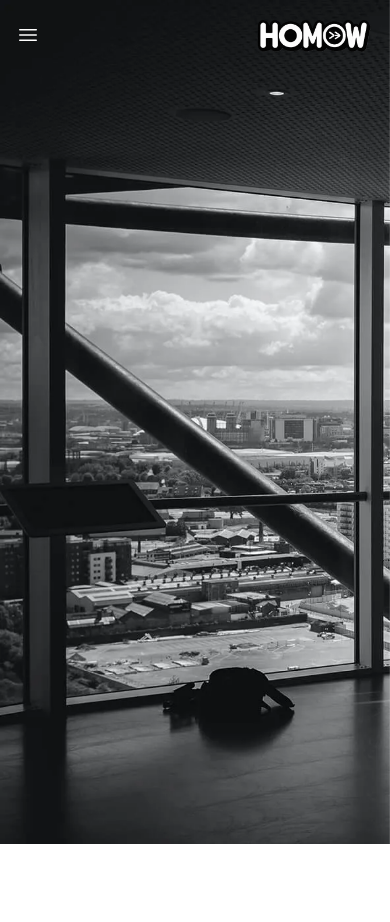
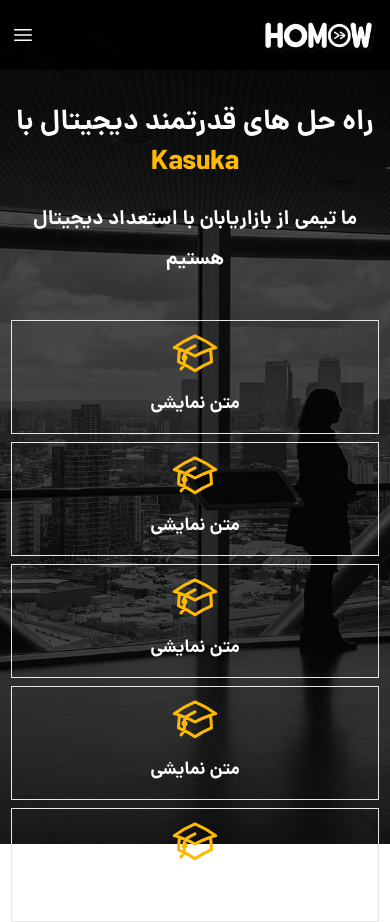
Before and after one commit to homow/kasuka, a React (Vite) app: page / in a window 390 px wide. Before the commit the page ends 844 px from the top, so only its background shows below. Built offline with nearby package versions, Linux system fonts and the light colour scheme.

Commit message:
completed Header template and responsive

```diff
--- a/src/css/style.css
+++ b/src/css/style.css
@@ -2,6 +2,10 @@
 @import "tailwindcss";
 
 @theme {
+    /* break-points */
+    --breakpoint-xs: 24rem;
+    --breakpoint-sm: 36rem;
+
     /* fonts */
     --font-dana-lt: "dana light", sans-serif;
     --font-dana-rg: "dana regular", sans-serif;
@@ -16,7 +20,19 @@
 }
 
 @utility container {
-    @apply max-w-[96%] md:max-w-[92%] mx-auto px-2 2xl:max-w-376;
+    @apply mx-auto px-2;
+}
+
+@layer base {
+    h1 {
+        @apply font-dana-bl text-[1.75rem] leading-10 lg:text-5xl lg:leading-16;
+    }
+    h2 {
+        @apply font-dana-bl text-xl leading-10 lg:text-2xl lg:leading-13;
+    }
+    h3 {
+        @apply font-dana-bl text-lg leading-10 lg:text-xl lg:leading-12;
+    }
 }
 
 /*@utility components {*/
--- a/src/jsx/component/Header/Header.jsx
+++ b/src/jsx/component/Header/Header.jsx
@@ -1,12 +1,32 @@
 "use strict";
 
 import NavBar from '@/jsx/component/Header/NavBar.jsx'
+import HeaderIconBox from "@/jsx/component/Header/HeaderIconBox.jsx";
 
 function Header() {
     return (
-        <header className="h-screen pt-4 text-white bg-[url('/static/img/hero-bg.webp')] bg-cover bg-fixed">
-            <div className="container">
+        <header className="relative h-screen pt-18 text-white bg-[url('/static/img/hero-bg.webp')] bg-cover bg-fixed bg-center">
+            <div className={"absolute inset-0 bg-black/70"}></div>
+            <div className="relative container z-10 sm:mt-20 sm:space-y-40">
                 <NavBar/>
+                <div className={"mt-8 text-center max-w-120 mx-auto space-y-4"}>
+                    <h1>
+                        راه حل های قدرتمند دیجیتال با
+                        <span className={"text-amber-400 block"}>
+                            Kasuka
+                        </span>
+                    </h1>
+                    <h2>ما تیمی از بازاریابان با استعداد دیجیتال هستیم</h2>
+                </div>
+                <div className={"mt-10 gap-2 grid grid-cols-1 sm:grid-cols-3 lg:grid-cols-5"}>
+                    <HeaderIconBox/>
+                    <HeaderIconBox/>
+                    <HeaderIconBox/>
+                    <div className={"max-sm:space-y-2 sm:col-span-3 sm:flex sm:items-center sm:justify-center sm:px-16 sm:gap-2 lg:col-span-2 lg:p-0 lg:flex-row"}>
+                        <HeaderIconBox/>
+                        <HeaderIconBox/>
+                    </div>
+                </div>
             </div>
         </header>
     )
--- /dev/null
+++ b/src/jsx/component/Header/HeaderIconBox.jsx
@@ -0,0 +1,10 @@
+export default function HeaderIconBox({className = ""}) {
+    return (
+        <div className={`w-full py-2 sm:py-6 border border-gray-200 flex items-center justify-center flex-col gap-2 hover:border-amber-400  hover:text-amber-400 transition-all duration-300 ${className}`}>
+            <svg xmlns="http://www.w3.org/2000/svg" fill="none" viewBox="0 0 24 24" strokeWidth={1.5} stroke="oklch(82.8% 0.189 84.429)" className="size-12">
+                <path strokeLinecap="round" strokeLinejoin="round" d="M4.26 10.147a60.438 60.438 0 0 0-.491 6.347A48.62 48.62 0 0 1 12 20.904a48.62 48.62 0 0 1 8.232-4.41 60.46 60.46 0 0 0-.491-6.347m-15.482 0a50.636 50.636 0 0 0-2.658-.813A59.906 59.906 0 0 1 12 3.493a59.903 59.903 0 0 1 10.399 5.84c-.896.248-1.783.52-2.658.814m-15.482 0A50.717 50.717 0 0 1 12 13.489a50.702 50.702 0 0 1 7.74-3.342M6.75 15a.75.75 0 1 0 0-1.5.75.75 0 0 0 0 1.5Zm0 0v-3.675A55.378 55.378 0 0 1 12 8.443m-7.007 11.55A5.981 5.981 0 0 0 6.75 15.75v-1.5"/>
+            </svg>
+            <h3><a href="#">متن نمایشی</a></h3>
+        </div>
+    )
+}
--- a/src/jsx/component/Header/NavBar.jsx
+++ b/src/jsx/component/Header/NavBar.jsx
@@ -23,7 +23,8 @@
 
 function NavBar() {
     return (<StrictMode>
-        <nav className={"flex items-center justify-between"}>
+        <nav className={"fixed bg-black/80 backdrop-blur-3xl z-10 top-0 py-4 right-0 left-0"}>
+            <div className={'container flex items-center justify-between'}>
                 <div id="overlay" className="fixed inset-0 -bottom-2000 bg-black/60 z-10 hidden"></div>
                 <div className={"max-w-30"}><a href="https://homow.ir"><img className={"w-full"} src="/static/logo/logo.webp" alt="logo"/></a></div>
                 <ul className={'z-20 max-md:fixed top-0 -right-45 bottom-0 transition-all duration-150 flex gap-1 max-md:flex-col md:flex-row md:grow md:justify-center md:gap-5 lg:gap-12 font-dana-md max-md:text-black max-md:bg-white w-40'} id={"menu"}>
@@ -58,6 +59,7 @@
 
                     <a className={'hidden md:block py-2 px-4 border border-amber-400 rounded-sm transition-all duration-250 hover:bg-amber-400 hover:text-black/90'} href="https://homow.ir">شروع</a>
                 </div>
+            </div>
         </nav>
     </StrictMode>)
 }
```
Lines whose indentation alone changed are shown as unchanged.
